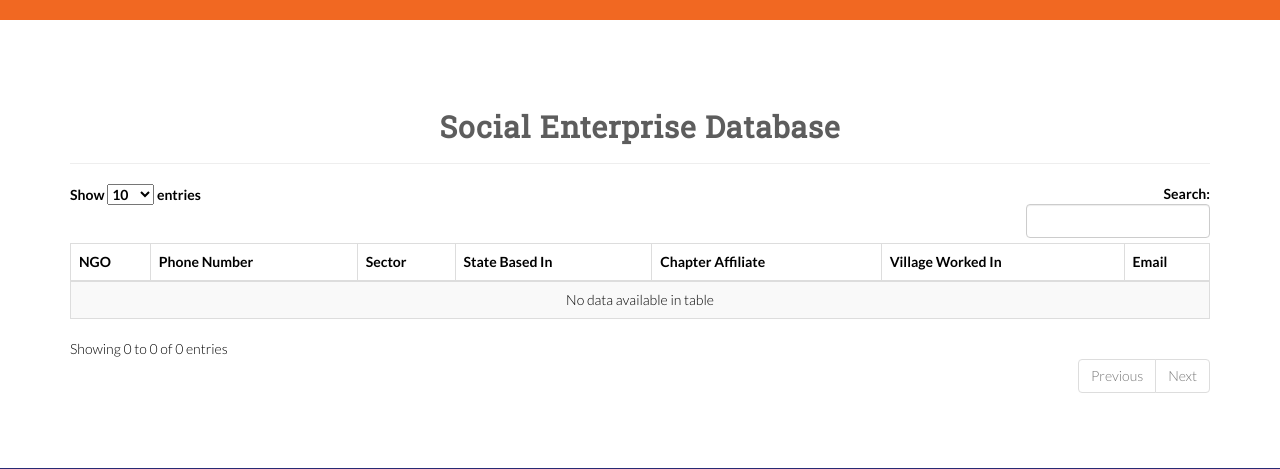
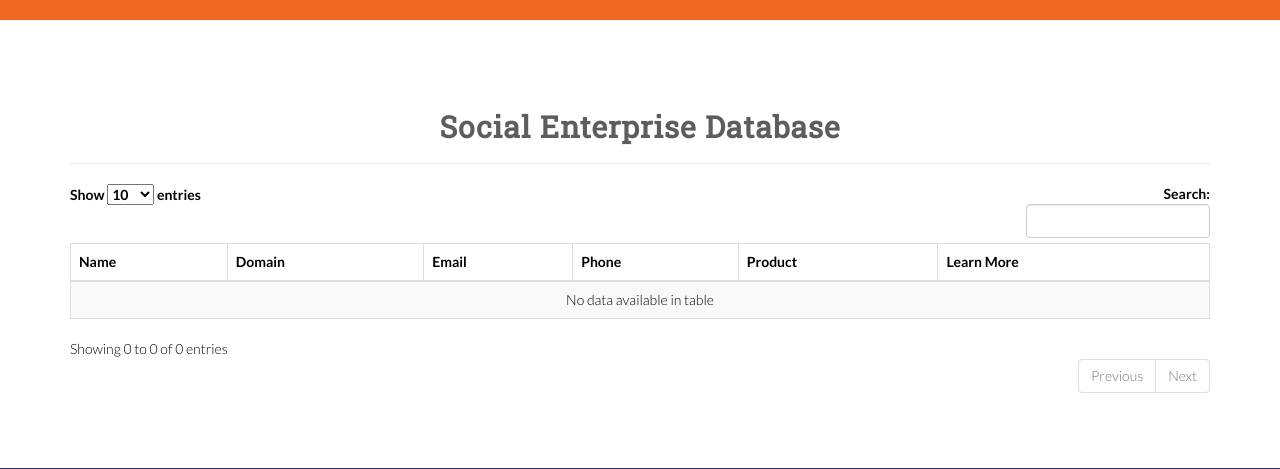
Before and after one commit to ProjectRISHI/rishi-atlas, a Flask app: template templates/soccent.html in a window 1280 px wide. Shown: the part 622-1091 px from the top of the page. Run offline with Flask 2, Linux system fonts and the light colour scheme; the template is opened without the code that fills it, so the values that code supplies are empty; some libraries are stand-ins or nearby versions.

Commit message:
Changes to make soccent work

```diff
--- a/app.py
+++ b/app.py
@@ -5,37 +5,41 @@ from flask_basicauth import BasicAuth
 import pandas as pd
 
 app = Flask(__name__)
-app.config['MYSQL_DATABASE_HOST'] =os.environ.get("MYSQL_HOST")
-app.config["MYSQL_DATABASE_USER"] = os.environ.get("MYSQL_USER")
-app.config["MYSQL_DATABASE_PASSWORD"] = os.environ.get("MYSQL_PASSWORD")
-app.config["MYSQL_DATABASE_DB"] = os.environ.get("MYSQL_DB")
+app.config['MYSQL_DATABASE_HOST'] ="98.130.0.115"
+app.config["MYSQL_DATABASE_USER"] = "project_atlas"
+app.config["MYSQL_DATABASE_PASSWORD"] = "naJub6uB"
+app.config["MYSQL_DATABASE_DB"] = "project_soccent"
 app.config["MYSQL_DATABASE_PORT"] = 3306
 mysql=MySQL(app)
 
-app.config['BASIC_AUTH_USERNAME'] = os.environ.get("MYSQL_USER")
-app.config['BASIC_AUTH_PASSWORD'] = os.environ.get("PASSWORD_AUTH")
+app.config['BASIC_AUTH_USERNAME'] = "project_atlas"
+app.config['BASIC_AUTH_PASSWORD'] = "T3uwUPhuc!zaNeG"
+
+
+
 basic_auth = BasicAuth(app)
 
 @app.route('/')
 def start():
 	return render_template('index.html')
 
-# @app.route('/soccent')
-# def soccent():
-# 	conn=mysql.connect()
-# 	# Querying Database
-# 	query="""\
-# 	    SELECT * from soccent;
-# 	    """
-# 	df=pd.read_sql(query,conn)
+@app.route('/soccent')
+@basic_auth.required
+def soccent():
+	conn=mysql.connect()
+	# Querying Database
+	query="""\
+	    SELECT * from enterprise;
+	    """
+	df=pd.read_sql(query,conn)
 
-# 	# Creating Table HTML
-# 	data = ''
-# 	for index, row in df.iterrows():
-#		temp = '<tr><td>'+row['Name']+'</td><td>'+row['Domain']+'</td><td>'+row['Email']+'</td><td>'+row['Phone']+'</td><td><a href="'+row['pdf']+'">PDF</a></td></tr>'
-# 		data = data + temp
-# 	conn.close()
-# 	return render_template('soccent.html', data=data)
+	# Creating Table HTML
+	data = ''
+	for index, row in df.iterrows():
+		temp = '<tr><td>'+row['Name']+'</td><td>'+row['Domain']+'</td><td>'+row['Email']+'</td><td>'+row['Phone']+'</td>'+'</td><td>'+row['Product']+'</td><td><a href="'+row['pdf']+'" target="_blank">PDF</a></td></tr>'
+		data = data + temp
+	conn.close()
+	return render_template('soccent.html', data=data)
 
 @app.route('/alumni')
 @basic_auth.required
--- a/templates/soccent.html
+++ b/templates/soccent.html
@@ -28,13 +28,12 @@
         <table id="table" class="table table-responsive table-hover table-striped table-bordered b" cellspacing="0" width="100%">
             <thead>
                 <tr>
-                    <th id="NGO">NGO</th>
-                    <th id="Phone">Phone Number</th>
-                    <th id="Sector">Sector</th>
-                    <th id="State Based In">State Based In</th>
-                    <th id="Chapter Affiliate">Chapter Affiliate</th>
-                    <th id="Village Worked In">Village Worked In</th>
+                    <th id="Name">Name</th>
+                    <th id="Domain">Domain</th>
                     <th id="Email">Email</th>
+                    <th id="Phone">Phone</th>
+                    <th id="Product">Product</th>
+                    <th id="pdf">Learn More</th>
                 </tr>
             </thead>
             <tbody>
```
